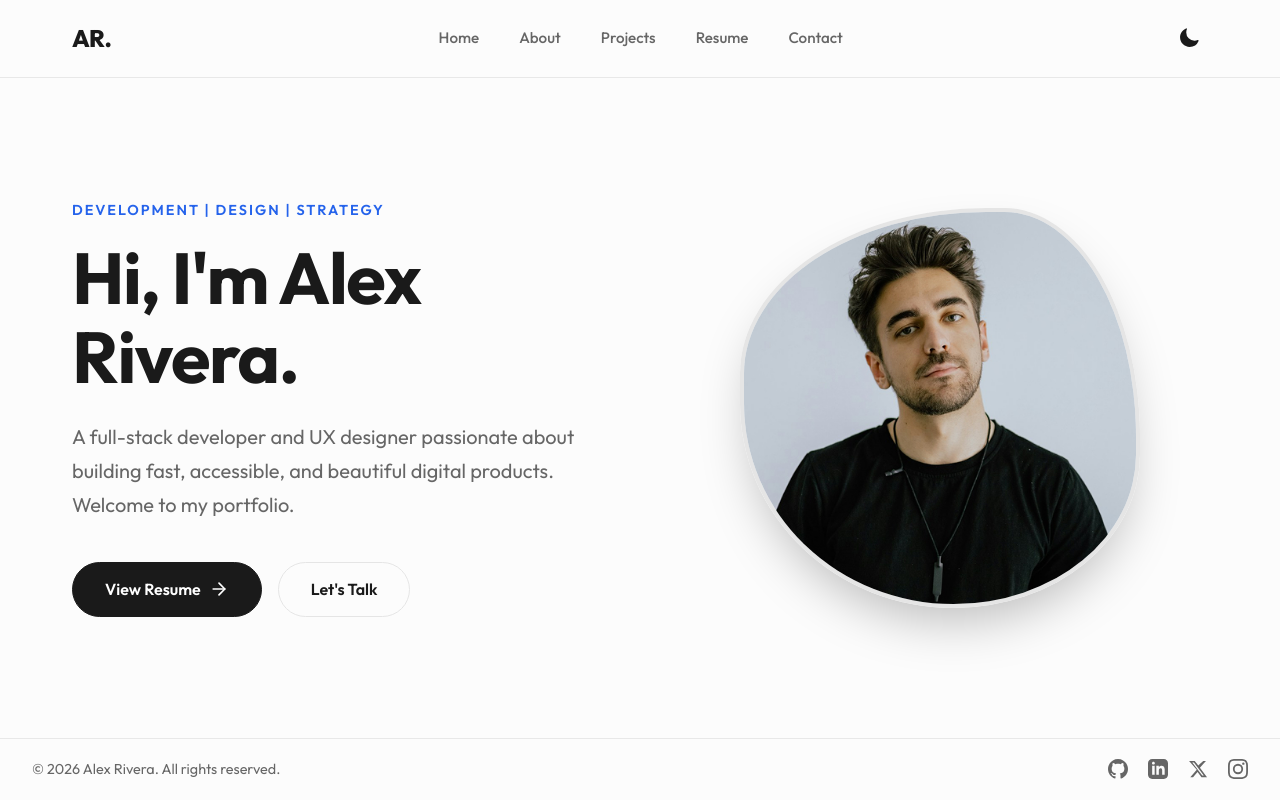
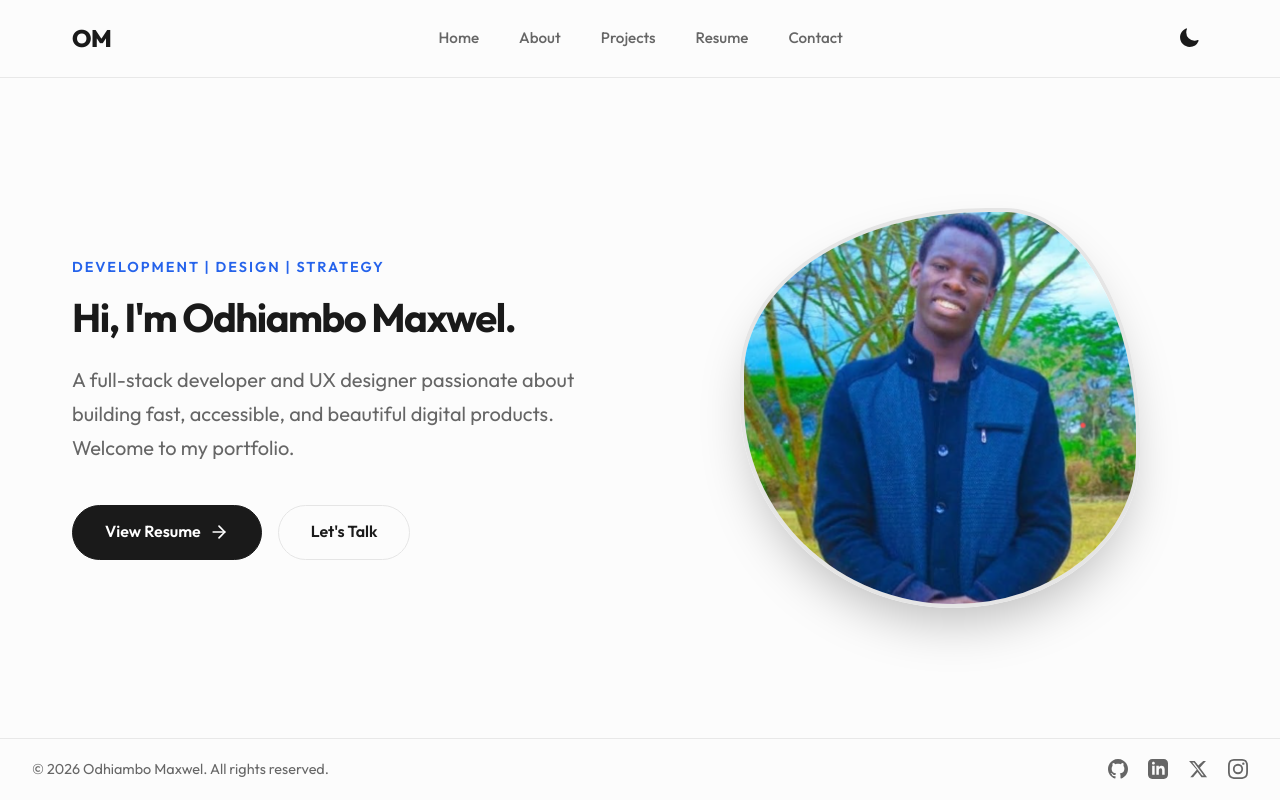
Before and after one commit to Maxwel12744/updated_portfolio, a Django app: page / in a window 1280 px wide. Run offline with Django 5.2, Linux system fonts and the light colour scheme.

Commit message:
Personalize portfolio: update styles, pages, profile images and resume

```diff
--- a/portfolio/static/portfolio/css/styles.css
+++ b/portfolio/static/portfolio/css/styles.css
@@ -232,7 +232,7 @@ main {
 }
 
 .hero-title {
-  font-size: 4.5rem;
+  font-size: 2.5rem;
   font-weight: 700;
   line-height: 1.1;
   margin-bottom: 1.5rem;
@@ -933,7 +933,7 @@ footer {
   }
 
   .hero-title {
-    font-size: 3rem;
+    font-size: 5rem;
   }
 
   .hero-desc {
--- a/portfolio/templates/portfolio/index.html
+++ b/portfolio/templates/portfolio/index.html
@@ -4,21 +4,21 @@
   <head>
     <meta charset="UTF-8" />
     <meta name="viewport" content="width=device-width, initial-scale=1" />
-    <title>Alex Rivera | Full-Stack Developer & UX Designer</title>
+    <title>Odhiambo Maxwel | Full-Stack Developer & UX Designer</title>
 
     <!-- SEO -->
     <meta
       name="description"
-      content="Alex Rivera is a full-stack developer and UX designer crafting clean, performant web experiences. Available for freelance and full-time opportunities."
+      content="Odhiambo Maxwel is a full-stack developer and UX designer crafting clean, performant web experiences. Available for freelance and full-time opportunities."
     />
-    <meta name="author" content="Alex Rivera" />
+    <meta name="author" content="Odhiambo Maxwel" />
     <meta name="robots" content="index, follow" />
     <link rel="canonical" href="https://your-username.github.io/portfolio/" />
 
     <!-- Open Graph -->
     <meta
       property="og:title"
-      content="Alex Rivera | Full-Stack Developer & UX Designer"
+      content="Odhiambo Maxwel | Full-Stack Developer & UX Designer"
     />
     <meta
       property="og:description"
@@ -44,7 +44,7 @@
   <body>
     <nav class="navbar" id="navbar">
       <div class="nav-container">
-        <a href="{% url 'home' %}" class="nav-brand">AR.</a>
+        <a href="{% url 'home' %}" class="nav-brand">OM</a>
 
         <div class="nav-links" id="nav-links">
           <a href="{% url 'home' %}" class="active">Home</a>
@@ -100,7 +100,7 @@
       <section class="hero">
         <div class="hero-content">
           <span class="hero-subtitle">Development | Design | Strategy</span>
-          <h1 class="hero-title">Hi, I'm Alex Rivera.</h1>
+          <h1 class="hero-title">Hi, I'm Odhiambo Maxwel.</h1>
           <p class="hero-desc">
             A full-stack developer and UX designer passionate about building
             fast, accessible, and beautiful digital products. Welcome to my
@@ -130,8 +130,8 @@
         </div>
         <div class="hero-image-wrapper">
           <img
-            src="{% static 'portfolio/images/profile.jpg' %}"
-            alt="Alex Rivera Profile"
+            src="{% static 'portfolio/images/profile3.jpg' %}"
+            alt="Odhiambo Maxwel Profile"
             class="hero-image"
           />
         </div>
@@ -140,7 +140,7 @@
 
     <footer>
       <div class="footer-left">
-        &copy; <span id="year">2026</span> Alex Rivera. All rights reserved.
+        &copy; <span id="year">2026</span> Odhiambo Maxwel. All rights reserved.
       </div>
       <div class="socials">
         <a
```
Also changed, not shown: portfolio/templates/portfolio/about.html (+9 -9 lines), portfolio/templates/portfolio/contact.html (+9 -9 lines), portfolio/templates/portfolio/projects.html (+7 -7 lines), portfolio/templates/portfolio/resume.html (+9 -9 lines), portfolio/static/portfolio/images/profile2.jpg (added), portfolio/static/portfolio/images/profile3.jpg (added), 1 other file.
